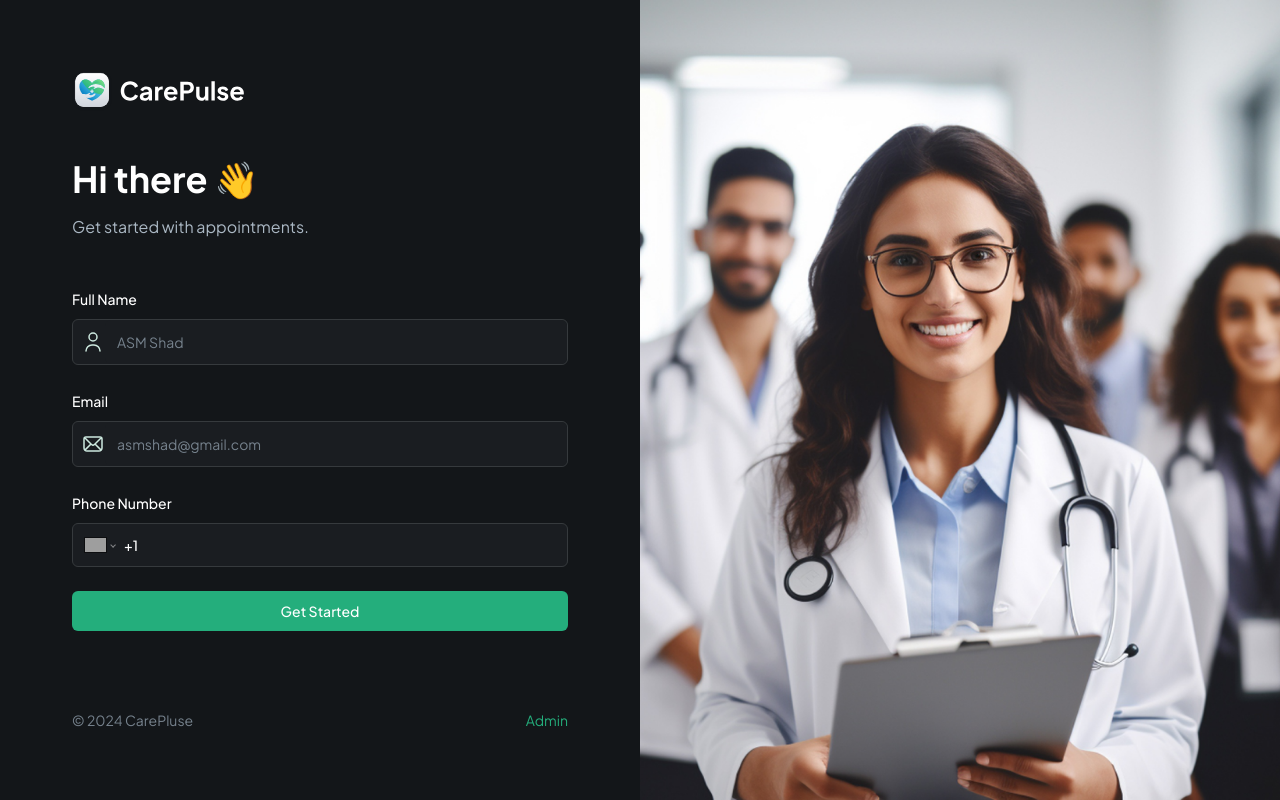
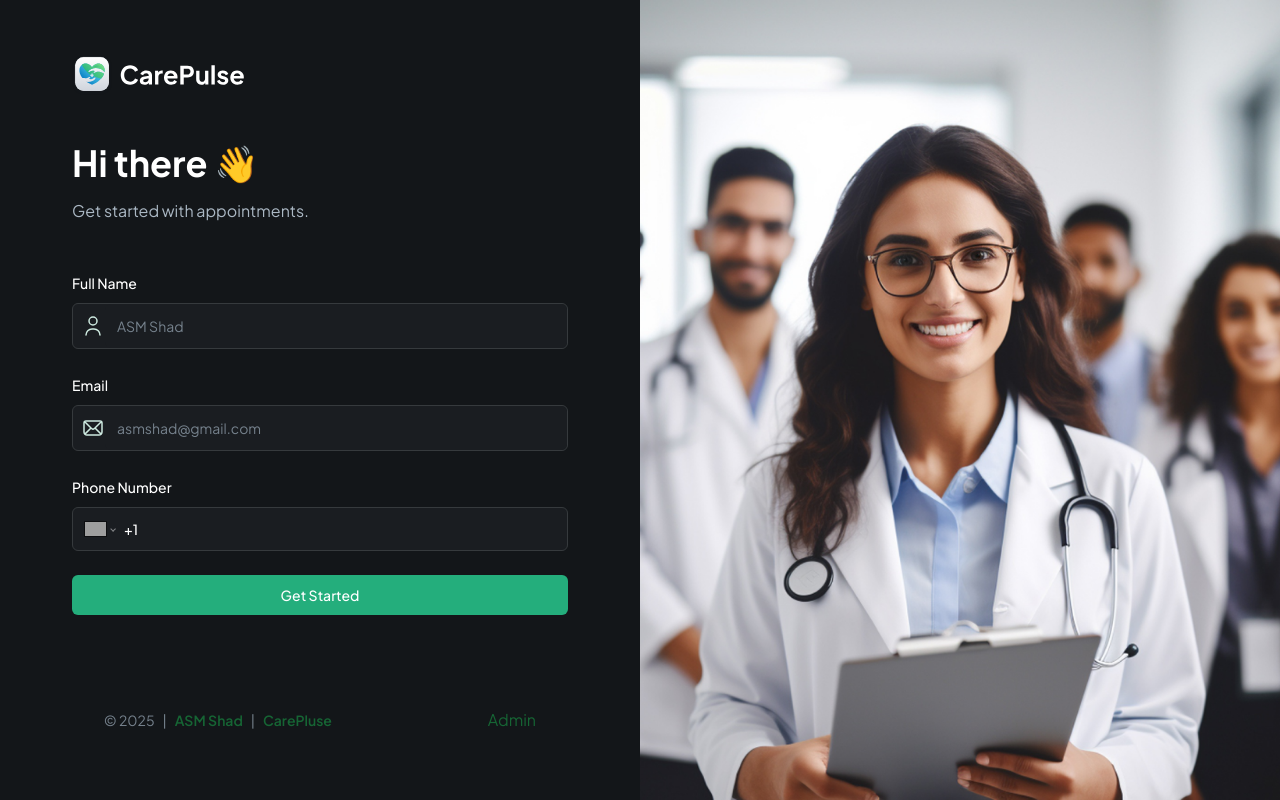
Before and after one commit to asm-shad/CarePulse, a Next.js app: page / in a window 1280 px wide. Built offline with nearby package versions, Linux system fonts and the light colour scheme; no server answers; grey boxes are pictures that could not be loaded.

Commit message:
Consent and Privacy portion implemented

```diff
--- a/app/page.tsx
+++ b/app/page.tsx
@@ -20,11 +20,18 @@ export default function Home() {
 
           <PatientForm />
 
-          <div className="text-14-regular mt-20 flex justify-between">
-            <p className="justify-items-end text-dark-600 xl:text-left">
-              © 2024 CarePluse
+          <div className="mt-20 flex flex-col sm:flex-row justify-between items-center px-4 md:px-8">
+            <p className="copyright py-4 flex items-center justify-center space-x-2 text-sm text-gray-600">
+              <span>© {new Date().getFullYear()} </span>
+              <span>|</span>
+              <span className="font-semibold text-green-800">ASM Shad</span>
+              <span>|</span>
+              <span className="font-semibold text-green-800">CarePluse</span>
             </p>
-            <Link href="/?admin=true" className="text-green-500">
+            <Link
+              href="/?admin=true"
+              className="text-green-800 text-sm md:text-base mt-4 sm:mt-0"
+            >
               Admin
             </Link>
           </div>
--- a/app/patients/[userId]/register/page.tsx
+++ b/app/patients/[userId]/register/page.tsx
@@ -19,7 +19,13 @@ const Register = async ({ params: { userId } }: SearchParamProps) => {
 
           <RegisterForm user={user}></RegisterForm>
 
-          <p className="copyright py-12">© 2024 CarePluse</p>
+          <p className="copyright py-12 flex items-center justify-center space-x-2 text-sm text-gray-600">
+            <p>© {new Date().getFullYear()} All Rights Reserved</p>
+            <span>|</span>
+            <p className="font-semibold text-green-800">ASM Shad</p>
+            <span>|</span>
+            <p className="font-semibold text-green-800">CarePluse</p>
+          </p>
         </div>
       </section>
 
--- a/components/CustomFormField.tsx
+++ b/components/CustomFormField.tsx
@@ -18,6 +18,7 @@ import DatePicker from "react-datepicker";
 import "react-datepicker/dist/react-datepicker.css";
 import { Select, SelectContent, SelectTrigger, SelectValue } from "./ui/select";
 import { Textarea } from "./ui/textarea";
+import { Checkbox } from "./ui/checkbox";
 
 interface CustomProps {
   control: Control<any>;
@@ -123,6 +124,21 @@ const RenderField = ({ field, props }: { field: any; props: CustomProps }) => {
         </FormControl>
       );
 
+    case FormFieldType.CHECKBOX:
+      return (
+        <FormControl>
+          <div className="flex items-center gap-4">
+            <Checkbox
+              id={props.name}
+              checked={field.value}
+              onCheckedChange={field.onChange}
+            />
+            <label htmlFor={props.name} className="checkbox-label">
+              {props.label}
+            </label>
+          </div>
+        </FormControl>
+      );
     case FormFieldType.SKELETON:
       return props.renderSkeleton ? props.renderSkeleton(field) : null;
     default:
--- a/components/forms/RegisterForm.tsx
+++ b/components/forms/RegisterForm.tsx
@@ -296,6 +296,35 @@ const RegisterForm = ({ user }: { user: User }) => {
           />
         </section>
 
+        <section className="space-y-6">
+          <div className="mb-9 space-y-1">
+            <h2 className="sub-header">Consent and Privacy</h2>
+          </div>
+
+          <CustomFormField
+            fieldType={FormFieldType.CHECKBOX}
+            control={form.control}
+            name="treatmentConsent"
+            label="I consent to receive treatment for my health condition."
+          />
+
+          <CustomFormField
+            fieldType={FormFieldType.CHECKBOX}
+            control={form.control}
+            name="disclosureConsent"
+            label="I consent to the use and disclosure of my health
+            information for treatment purposes."
+          />
+
+          <CustomFormField
+            fieldType={FormFieldType.CHECKBOX}
+            control={form.control}
+            name="privacyConsent"
+            label="I acknowledge that I have reviewed and agree to the
+            privacy policy"
+          />
+        </section>
+
         <SubmitButton isLoading={isLoading}>Get Started</SubmitButton>
       </form>
     </Form>
--- /dev/null
+++ b/components/ui/checkbox.tsx
@@ -0,0 +1,30 @@
+"use client"
+
+import * as React from "react"
+import * as CheckboxPrimitive from "@radix-ui/react-checkbox"
+import { Check } from "lucide-react"
+
+import { cn } from "@/lib/utils"
+
+const Checkbox = React.forwardRef<
+  React.ElementRef<typeof CheckboxPrimitive.Root>,
+  React.ComponentPropsWithoutRef<typeof CheckboxPrimitive.Root>
+>(({ className, ...props }, ref) => (
+  <CheckboxPrimitive.Root
+    ref={ref}
+    className={cn(
+      "peer h-4 w-4 shrink-0 rounded-sm border border-primary ring-offset-background focus-visible:outline-none focus-visible:ring-2 focus-visible:ring-ring focus-visible:ring-offset-2 disabled:cursor-not-allowed disabled:opacity-50 data-[state=checked]:bg-primary data-[state=checked]:text-primary-foreground",
+      className
+    )}
+    {...props}
+  >
+    <CheckboxPrimitive.Indicator
+      className={cn("flex items-center justify-center text-current")}
+    >
+      <Check className="h-4 w-4" />
+    </CheckboxPrimitive.Indicator>
+  </CheckboxPrimitive.Root>
+))
+Checkbox.displayName = CheckboxPrimitive.Root.displayName
+
+export { Checkbox }
--- a/package.json
+++ b/package.json
@@ -10,6 +10,7 @@
   },
   "dependencies": {
     "@hookform/resolvers": "^3.10.0",
+    "@radix-ui/react-checkbox": "^1.1.4",
     "@radix-ui/react-label": "^2.1.2",
     "@radix-ui/react-radio-group": "^1.2.3",
     "@radix-ui/react-select": "^2.1.6",
```
Also changed, not shown: 1 other file (tests, documents, lock files or other folders).
